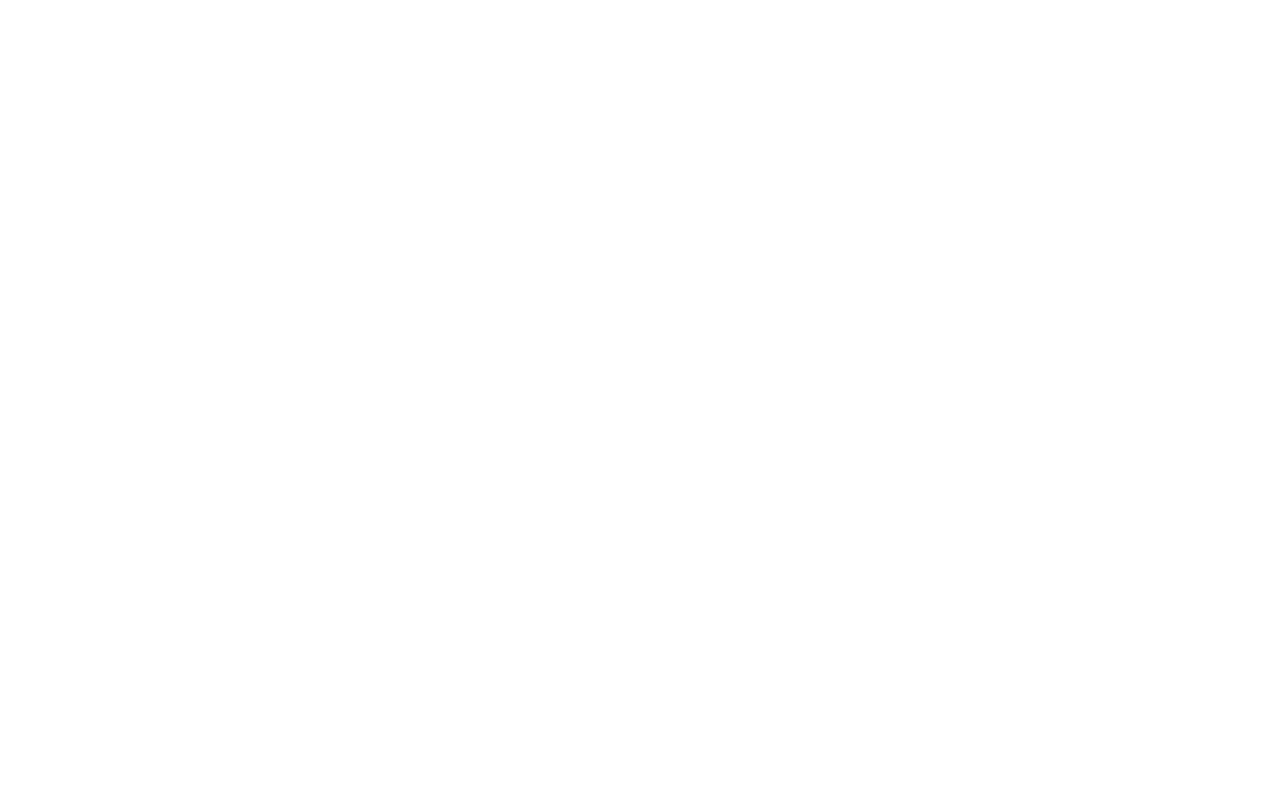
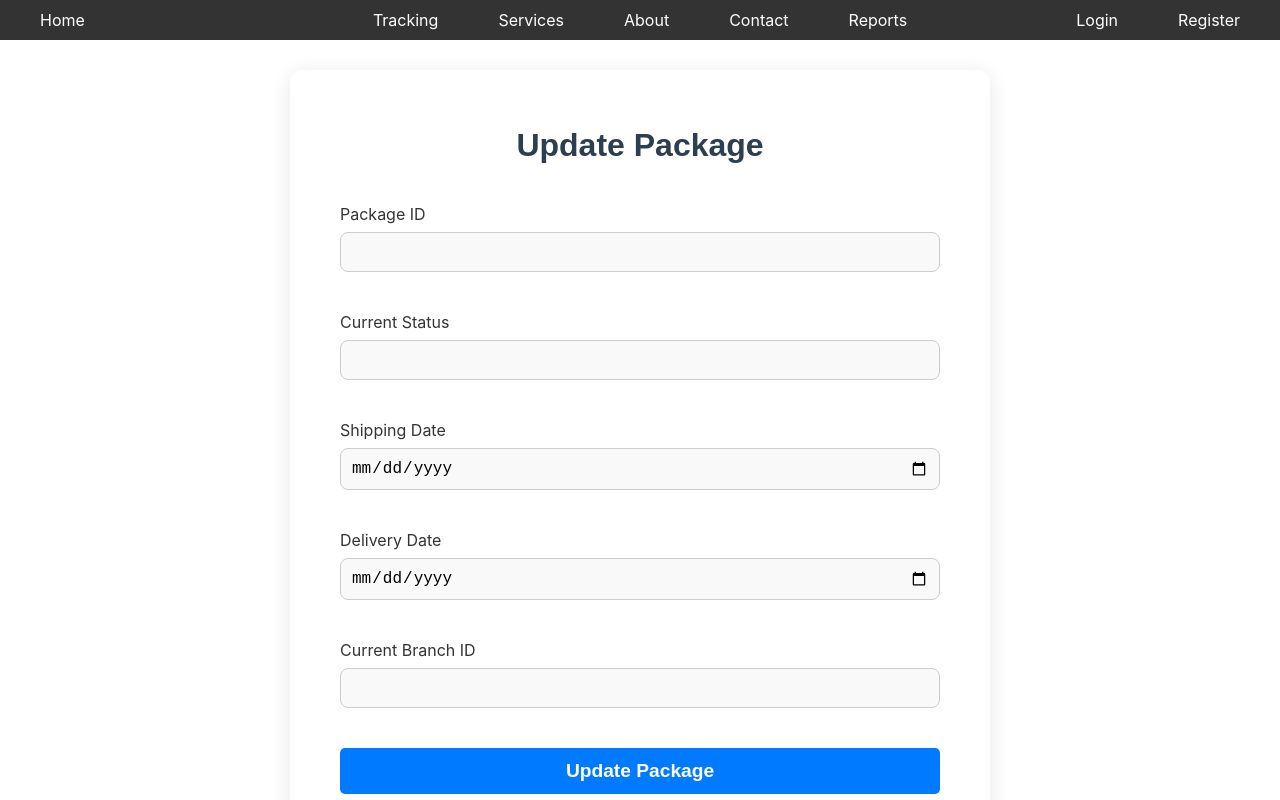
Before and after one commit to LuisangelE-04/Database-Project, a React (Create React App) app: page /update-package in a window 1280 px wide. Before the commit this address had no page. Shown: the top 800 px of the page. Built offline with nearby package versions, Linux system fonts and the light colour scheme.

Commit message:
working build

```diff
--- a/src/App.js
+++ b/src/App.js
@@ -15,7 +15,7 @@ import Contact from './pages/Contact';
 import About from './pages/About';
 import Services from './pages/Services';
 import Reports from './pages/Reports';
-import UpdatePackage from './components/UpdatePackage'
+import UpdatePackage from './pages/UpdatePackage'
 
 function App() {
   return (
@@ -30,7 +30,7 @@ function App() {
         <Route path="/employee-register" element={<EmployeeRegister />} />
         <Route path="/employee-dashboard" element={<EmployeeDashboard />} />
         <Route path="/customer-dashboard" element={<CustomerDashboard />} />
-        <Route path="/employee-update-package" element={<UpdatePackage />} />
+        <Route path="/update-package" element={<UpdatePackage />} />
         <Route path="/contact" element={<Contact />} />
         <Route path="/about" element={<About />} />
         <Route path="/services" element={<Services />} />
--- a/src/components/UPdatePackage.js
+++ b/src/pages/UpdatePackage.js
@@ -1,10 +1,9 @@
 import React, { useState } from 'react';
-import { useNavigate } from 'react-router-dom';
 import axios from 'axios';
 import { ENDPOINTS, BASE_URL } from '../endpoints/Endpoints';
 import '../css/PackageUpdate.css';
-import NavBar from "./NavBar";
-import Footer from "./Footer";
+import NavBar from "../components/NavBar";
+import Footer from "../components/Footer";
 
 const UpdatePackage = () => {
     const [packageId, setPackageId] = useState('');
@@ -12,7 +11,6 @@ const UpdatePackage = () => {
     const [shippingDate, setShippingDate] = useState('');
     const [deliveryDate, setDeliveryDate] = useState('');
     const [currentBranchID, setCurrentBranchID] = useState('');
-    const navigate = useNavigate();
 
     const handleSubmit = async (e) => {
         e.preventDefault();
@@ -36,9 +34,9 @@ const UpdatePackage = () => {
                 },
             });
 
-            const response = await instance.put('employee/update-package', payload);
+            const response = await instance.put(ENDPOINTS.AUTH.PACKAGE.UPDATE_PACKAGE, payload);
             alert("Package Updated Successfully");
-            navigate('/employee-dashboard');
+            window.location.href = "/employee-dashboard";
         } catch (error) {
             alert("Error: " + error.message);
         }
@@ -82,7 +80,6 @@ const UpdatePackage = () => {
                         name="shippingDate"
                         value={shippingDate}
                         onChange={(e) => setShippingDate(e.target.value)}
-                        required
                     />
                 </div>
 
@@ -94,7 +91,6 @@ const UpdatePackage = () => {
                         name="deliveryDate"
                         value={deliveryDate}
                         onChange={(e) => setDeliveryDate(e.target.value)}
-                        required
                     />
                 </div>
 
```
